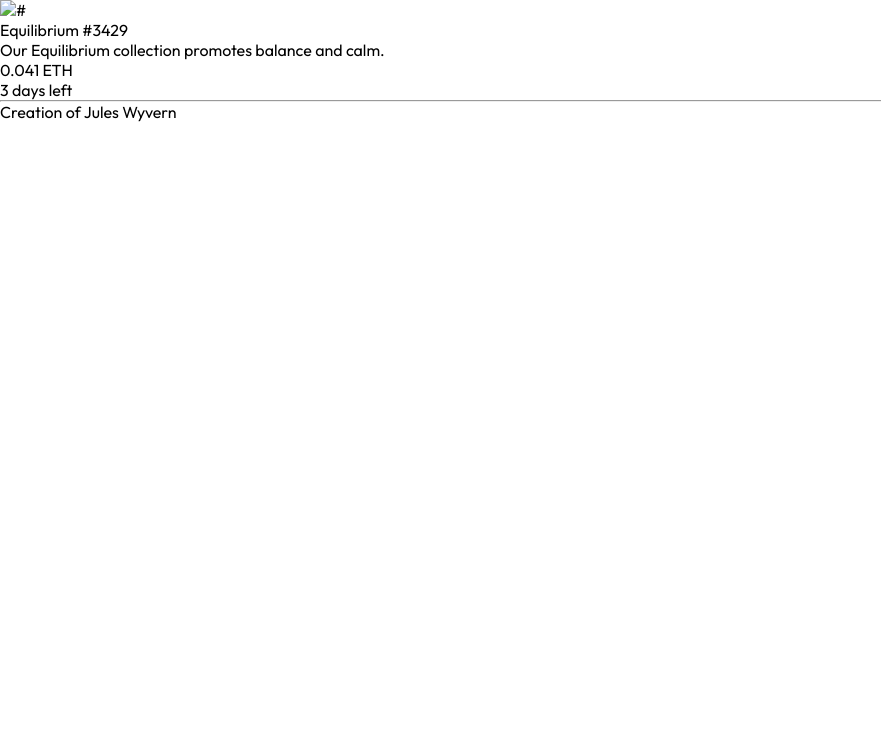
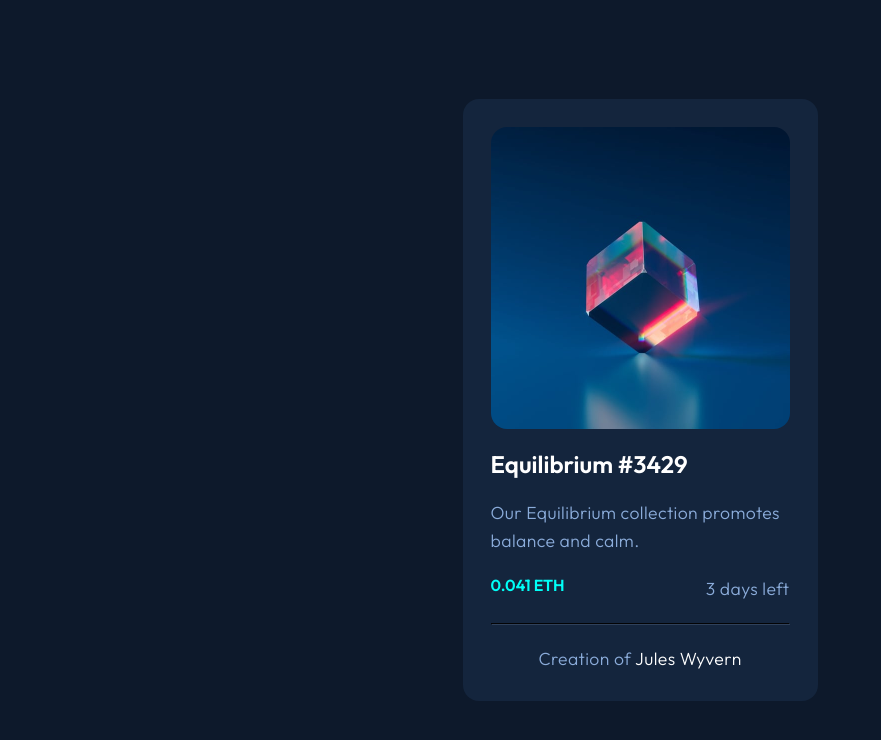
Before and after one commit to ryangholland/nft-preview-card-component, a plain HTML site: page index.html in a window 1280 px wide. Shown: the whole page, without its empty margins (0-881 px from the left). Drawn offline with Linux system fonts and the light colour scheme.

Commit message:
Style NFT image and all text

```diff
--- a/index.html
+++ b/index.html
@@ -22,15 +22,17 @@
   </head>
   <body>
     <div class="card-container">
-      <img src="#" alt="#" class="nft-image" />
+      <div class="nft-image">
+
+      </div>
       <h1>Equilibrium #3429</h1>
       <p>Our Equilibrium collection promotes balance and calm.</p>
       <div class="status-container">
         <h2>0.041 ETH</h2>
-        <h3>3 days left</h3>
+        <p>3 days left</p>
       </div>
       <hr />
-      <h3>Creation of Jules Wyvern</h3>
+      <p class="creator-credit">Creation of <span>Jules Wyvern</span></p>
     </div>
   </body>
 </html>
--- a/style.css
+++ b/style.css
@@ -18,6 +18,7 @@
   margin: 0;
   font: inherit;
   font-family: "Outfit", sans-serif;
+  color: var(--clr-neu-white);
 }
 
 img,
@@ -25,3 +26,58 @@ svg {
   display: block;
   max-width: 100%;
 }
+
+body {
+  height: 100vh;
+  display: grid;
+  place-items: center;
+  background-color: var(--clr-neu-very-dark-blu-main-bg);
+}
+
+.card-container {
+  background-color: var(--clr-neu-very-dark-blu-card-bg);
+  padding: 1.75rem;
+  border-radius: 1rem;
+  display: grid;
+  gap: 1.25rem;
+  max-width: 355px;
+}
+
+.nft-image {
+  min-height: 302px;
+  width: 100%;
+  background-image: url(./images/image-equilibrium.jpg);
+  background-size: cover;
+  border-radius: 1rem;
+}
+
+h1 {
+  font-size: 1.5rem;
+  font-weight: 600;
+}
+
+p {
+  color: var(--clr-pri-soft-blue);
+  font-size: 1.1rem;
+  font-weight: 300;
+  line-height: 1.75rem;
+  letter-spacing: 0.025rem;
+}
+
+.status-container {
+  display: flex;
+  justify-content: space-between;
+}
+
+h2 {
+  color: var(--clr-pri-cyan);
+  font-weight: 600;
+}
+
+hr {
+  border-color: var(--clr-neu-very-dark-blue-line);
+}
+
+.creator-credit {
+    text-align: center;
+}
```
